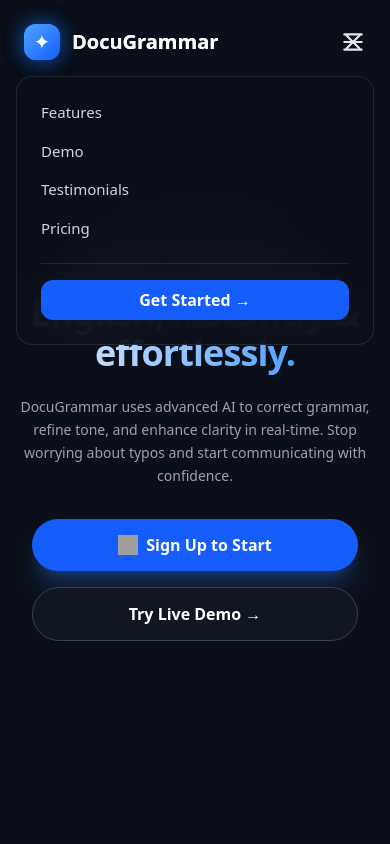
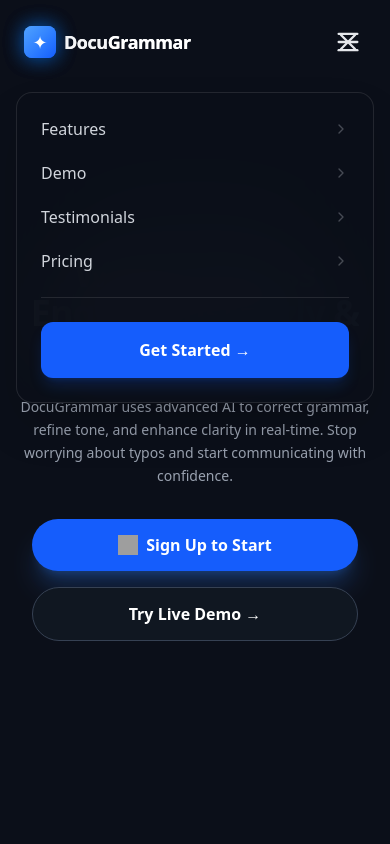
Before and after one commit to bhoomisingh-21/DocuGrammar, a React (Vite) app in the folder fronted/: page / in a window 390 px wide. Both pictures are taken after a click on the button 353 px from the left and 42 px from the top of the page. Shown: the top 844 px of the page. Built offline with nearby package versions, Linux system fonts and the light colour scheme; no server answers; grey boxes are pictures that could not be loaded.

Commit message:
added profile button in mobile

```diff
--- a/fronted/src/NavBar.jsx
+++ b/fronted/src/NavBar.jsx
@@ -1,7 +1,7 @@
 import React, { useEffect, useState } from "react";
 import { useNavigate } from "react-router-dom";
 import { useAuth } from "./context/AuthContext";
-import { Menu, X } from "lucide-react";
+import { Menu, X, User, LogOut, ChevronRight } from "lucide-react";
 
 export default function Navbar({
   onFeaturesClick,
@@ -46,13 +46,16 @@ export default function Navbar({
       >
      {/* Logo */}
 <div
-          className="flex items-center gap-3 cursor-pointer"
+  className="flex items-center gap-2 md:gap-3 cursor-pointer select-none"
   onClick={handleLogoClick}
 >
-          <div className="w-9 h-9 rounded-xl bg-linear-to-br from-blue-400 to-blue-600 shadow-[0_0_20px_rgba(0,122,255,0.4)] flex items-center justify-center">
-            <span className="text-white text-xl">✦</span>
+  {/* Shrank the icon box slightly from w-9 to w-8 */}
+  <div className="w-8 h-8 md:w-9 md:h-9 rounded-lg md:rounded-xl bg-linear-to-br from-blue-400 to-blue-600 shadow-[0_0_20px_rgba(0,122,255,0.4)] flex items-center justify-center shrink-0">
+    <span className="text-white text-lg md:text-xl">✦</span>
   </div>
-          <h1 className="text-xl font-semibold text-gray-100">
+
+  {/* Shrank the text size for mobile (text-lg) vs desktop (text-xl) */}
+  <h1 className="text-lg md:text-xl font-semibold text-gray-100 tracking-tight">
     Docu<span className="text-white font-bold">Grammar</span>
   </h1>
 </div>
@@ -69,30 +72,34 @@ export default function Navbar({
         <div className="hidden md:flex items-center gap-8">
           {user ? (
             <div className="flex items-center gap-6">
-              {!shrink && (
               <div
-                  className="flex items-center gap-3 cursor-pointer hover:opacity-80 transition"
+                className="flex items-center gap-3 cursor-pointer hover:opacity-80 transition group"
                 onClick={() => navigate("/profile")}
               >
-                  {user.avatar && (
+                <div className="relative">
+                  {user.avatar ? (
                     <img
                       src={user.avatar}
                       alt="profile"
-                      className="w-8 h-8 rounded-full border border-blue-500/50"
+                      className="w-8 h-8 rounded-full border border-blue-500/50 group-hover:border-blue-400"
                     />
+                  ) : (
+                    <div className="w-8 h-8 rounded-full bg-slate-800 flex items-center justify-center">
+                      <User size={16} />
+                    </div>
                   )}
+                </div>
                 <span className="text-gray-200 text-sm font-medium">
                   {user.name}
                 </span>
               </div>
-              )}
 
               <button
                 onClick={() => {
                   logout();
                   navigate("/");
                 }}
-                className="text-red-400 hover:text-red-300 text-[14px] font-bold uppercase tracking-widest transition-all"
+                className="text-red-400 hover:text-red-300 text-[12px] font-black uppercase tracking-widest transition-all"
               >
                 Logout
               </button>
@@ -110,26 +117,71 @@ export default function Navbar({
           )}
         </div>
 
-        {/* Mobile Hamburger */}
+        {/* Mobile Action Area (Avatar + Hamburger) */}
+        <div className="md:hidden flex items-center gap-3">
+          {user && (
             <button
-          className="md:hidden absolute right-6  top-1/2 -translate-y-1/2 text-gray-200"
+              onClick={() => navigate("/profile")}
+              className="w-8 h-8 rounded-full overflow-hidden border border-blue-500/50 active:scale-90 transition-transform"
+            >
+              <img
+                src={user.avatar || "https://via.placeholder.com/150"}
+                alt="profile"
+                className="w-full h-full object-cover"
+              />
+            </button>
+          )}
+          <button
+            className="text-gray-200 p-1 hover:text-white transition-colors"
             onClick={() => setIsOpen(!isOpen)}
           >
-          {isOpen ? <X size={26} /> : <Menu size={26} />}
+            {isOpen ? <X size={28} /> : <Menu size={28} />}
           </button>
         </div>
+      </div>
 
-      {/* Mobile Menu */}
+      {/* Mobile Menu Overlay */}
       {isOpen && (
-        <div className="md:hidden mt-4 mx-4 rounded-2xl bg-[#0b0f19]/90 border border-white/10 backdrop-blur-xl p-6 space-y-6">
-          <ul className="flex flex-col gap-4 text-gray-300 text-[15px]">
-            <li onClick={() => { onFeaturesClick(); setIsOpen(false); }} className="cursor-pointer">Features</li>
-            <li onClick={() => { onDemoClick(); setIsOpen(false); }} className="cursor-pointer">Demo</li>
-            <li onClick={() => { onTestimonialsClick(); setIsOpen(false); }} className="cursor-pointer">Testimonials</li>
-            <li onClick={() => { onPricingClick(); setIsOpen(false); }} className="cursor-pointer">Pricing</li>
+        <div className="md:hidden absolute top-full left-0 w-full px-4 pt-2 animate-in fade-in slide-in-from-top-4 duration-300">
+          <div className="rounded-2xl bg-[#0b0f19]/95 border border-white/10 backdrop-blur-2xl p-6 shadow-2xl space-y-6">
+
+            {/* User Profile Card - Mobile */}
+            {user && (
+              <div
+                className="flex items-center justify-between p-4 rounded-xl bg-white/5 border border-white/10 cursor-pointer active:bg-white/10 transition-colors"
+                onClick={() => { navigate("/profile"); setIsOpen(false); }}
+              >
+                <div className="flex items-center gap-4">
+                  <img
+                    src={user.avatar}
+                    alt="profile"
+                    className="w-12 h-12 rounded-full border-2 border-blue-500/30"
+                  />
+                  <div className="flex flex-col">
+                    <span className="text-white font-bold text-base">{user.name}</span>
+                    <span className="text-blue-400 text-xs font-medium">Account Settings</span>
+                  </div>
+                </div>
+                <ChevronRight className="text-gray-500" size={20} />
+              </div>
+            )}
+
+            <ul className="flex flex-col gap-5 text-gray-300 text-base font-medium">
+              <li onClick={() => { onFeaturesClick(); setIsOpen(false); }} className="flex items-center justify-between hover:text-white">
+                Features <ChevronRight size={16} className="opacity-30" />
+              </li>
+              <li onClick={() => { onDemoClick(); setIsOpen(false); }} className="flex items-center justify-between hover:text-white">
+                Demo <ChevronRight size={16} className="opacity-30" />
+              </li>
+              <li onClick={() => { onTestimonialsClick(); setIsOpen(false); }} className="flex items-center justify-between hover:text-white">
+                Testimonials <ChevronRight size={16} className="opacity-30" />
+              </li>
+              <li onClick={() => { onPricingClick(); setIsOpen(false); }} className="flex items-center justify-between hover:text-white">
+                Pricing <ChevronRight size={16} className="opacity-30" />
+              </li>
             </ul>
 
-          <div className="border-t border-white/10 pt-4">
+            <div className="border-t border-white/10 pt-6">
               {user ? (
                 <button
                   onClick={() => {
@@ -137,9 +189,9 @@ export default function Navbar({
                     navigate("/");
                     setIsOpen(false);
                   }}
-                className="w-full text-red-400 font-semibold"
+                  className="w-full py-4 flex items-center justify-center gap-2 text-red-400 font-bold uppercase tracking-[0.2em] text-xs bg-red-500/5 hover:bg-red-500/10 rounded-xl transition-all"
                 >
-                Logout
+                  <LogOut size={16} /> Logout
                 </button>
               ) : (
                 <button
@@ -147,13 +199,14 @@ export default function Navbar({
                     navigate("/login");
                     setIsOpen(false);
                   }}
-                className="w-full py-2 rounded-xl bg-blue-600 text-white font-semibold"
+                  className="w-full py-4 rounded-xl bg-blue-600 text-white font-bold shadow-lg shadow-blue-600/20 active:scale-[0.98] transition-all"
                 >
                   Get Started →
                 </button>
               )}
             </div>
           </div>
+        </div>
       )}
     </nav>
   );
```
Lines whose indentation alone changed are shown as unchanged.
